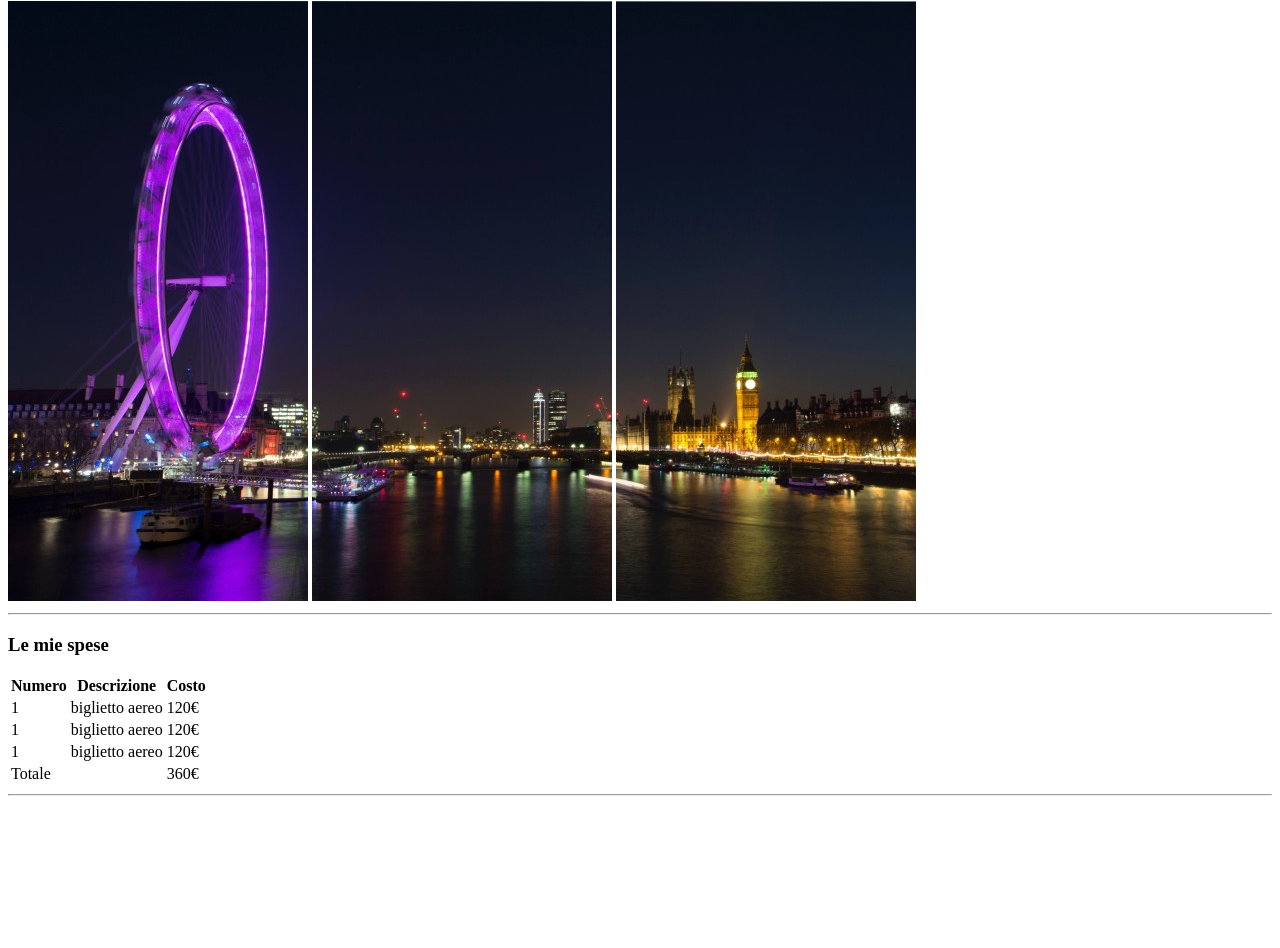
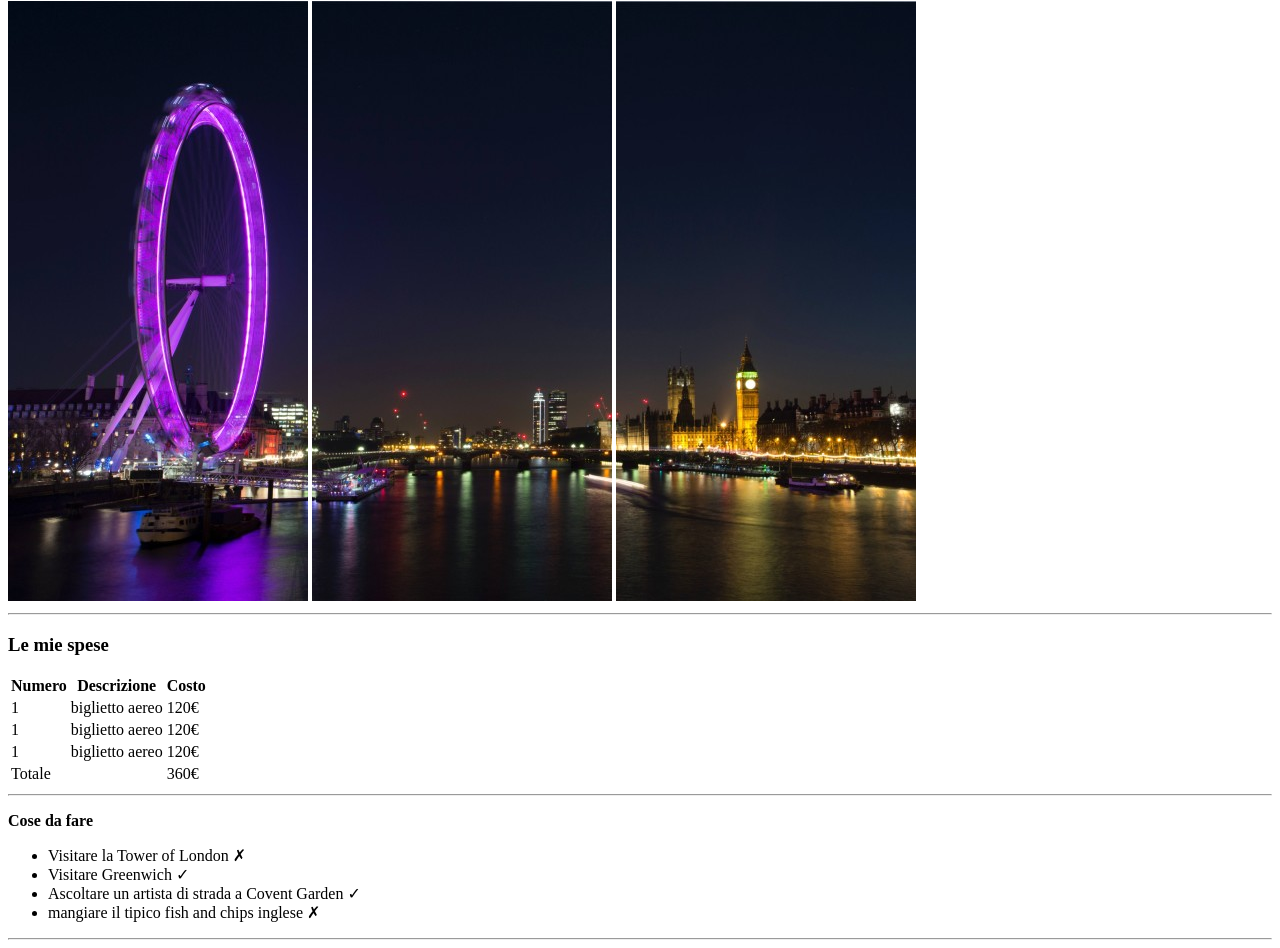
Before and after one commit to mesciuS/html-london-trip, a plain HTML site: page index.html in a window 1280 px wide. Shown: the part 79-1027 px from the top of the page. Before the commit the page ends 883 px from the top, so only its background shows below. Drawn offline with Linux system fonts and the light colour scheme.

Commit message:
prima lista

```diff
--- a/index.html
+++ b/index.html
@@ -61,6 +61,16 @@
         <hr>
 
     </div>
+        <!-- prima lista -->
+        <p><strong>Cose da fare</strong></p>
+        <ul>
+            <li>Visitare la Tower of London &#x2717;</li>
+            <li>Visitare Greenwich &#x2713;</li>
+            <li>Ascoltare un artista di strada a Covent Garden &#x2713;</li>
+            <li>mangiare il tipico fish and chips inglese &#x2717;</li>
+        </ul>
+        <!-- /prima lista -->
+        <hr>
 
     <div>
 
```
